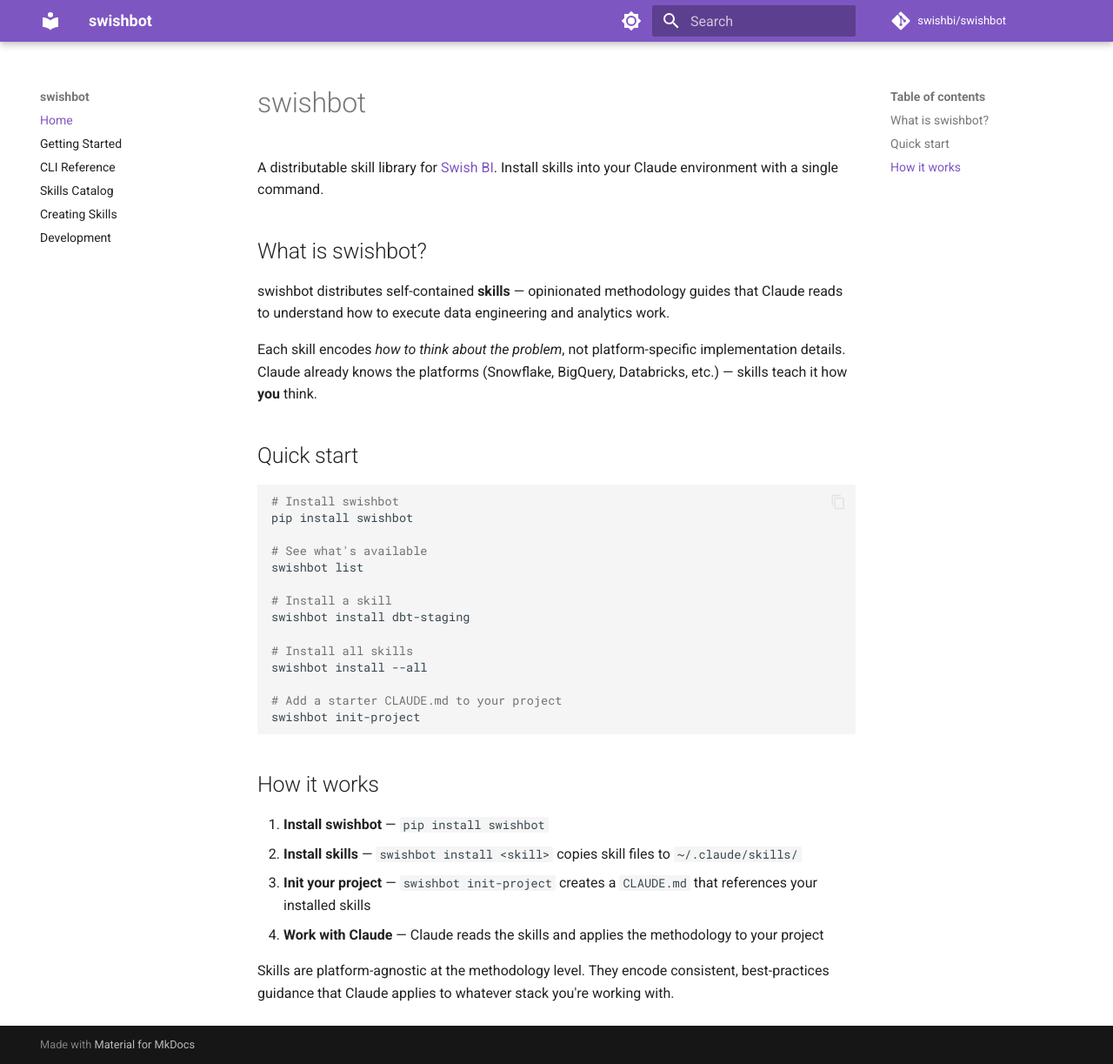
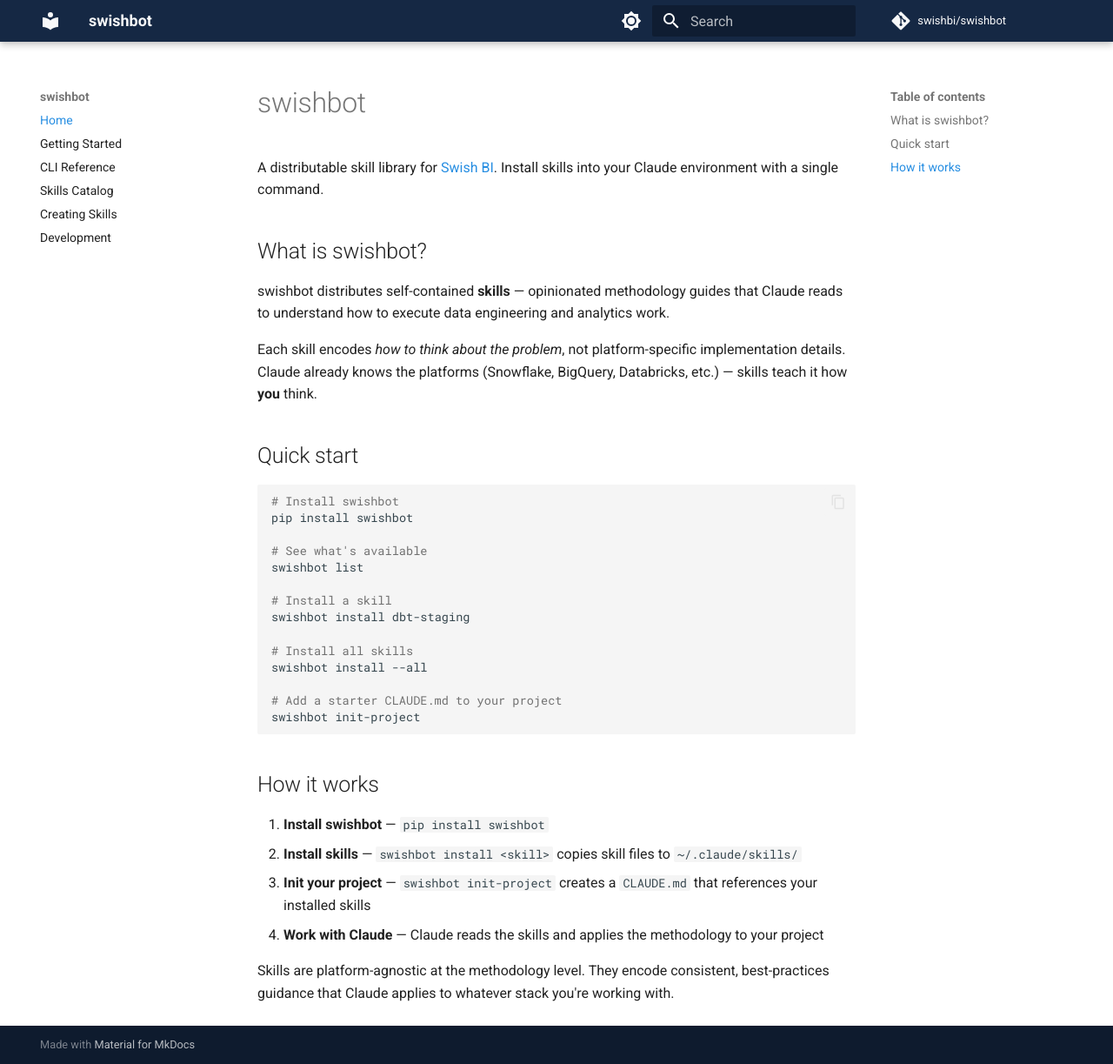
Before and after one commit to swishbi/swishbot, an MkDocs documentation site: the page built from docs/index.md, in a window 1280 px wide and 1223 px high. Shown: the whole window at 87% size. Built offline with MkDocs 1.6.1 and Material for MkDocs 9.7.7, drawn with Linux system fonts in a browser that asks for light colours; comment, search, counter and statistics services are not loaded.

Commit message:
Apply Swish BI brand colors to docs site (#2)
Co-authored-by: Claude Opus 4.6 <noreply@anthropic.com>

```diff
--- /dev/null
+++ b/docs/stylesheets/extra.css
@@ -0,0 +1,45 @@
+:root,
+[data-md-color-scheme="default"] {
+  --md-primary-fg-color: #152844;
+  --md-primary-fg-color--light: #1e3a5f;
+  --md-primary-fg-color--dark: #0e1c30;
+  --md-accent-fg-color: #278EE2;
+  --md-accent-fg-color--transparent: rgba(39, 142, 226, 0.1);
+  --md-typeset-a-color: #278EE2;
+}
+
+[data-md-color-scheme="slate"] {
+  --md-primary-fg-color: #152844;
+  --md-primary-fg-color--light: #1e3a5f;
+  --md-primary-fg-color--dark: #0e1c30;
+  --md-accent-fg-color: #278EE2;
+  --md-accent-fg-color--transparent: rgba(39, 142, 226, 0.1);
+  --md-typeset-a-color: #278EE2;
+}
+
+/* Header text uses the off-white */
+.md-header {
+  background-color: #152844;
+  color: #F7F8F9;
+}
+
+/* Nav tabs */
+.md-tabs {
+  background-color: #152844;
+}
+
+/* Hero / header link colors */
+.md-header a {
+  color: #F7F8F9;
+}
+
+/* Code block accent */
+.highlight .hll {
+  background-color: rgba(39, 142, 226, 0.1);
+}
+
+/* Footer */
+.md-footer {
+  background-color: #152844;
+  color: #F7F8F9;
+}
--- a/mkdocs.yml
+++ b/mkdocs.yml
@@ -8,14 +8,14 @@ theme:
   name: material
   palette:
     - scheme: default
-      primary: deep purple
-      accent: amber
+      primary: custom
+      accent: custom
       toggle:
         icon: material/brightness-7
         name: Switch to dark mode
     - scheme: slate
-      primary: deep purple
-      accent: amber
+      primary: custom
+      accent: custom
       toggle:
         icon: material/brightness-4
         name: Switch to light mode
@@ -24,6 +24,9 @@ theme:
     - navigation.sections
     - navigation.expand
     - navigation.top
+
+extra_css:
+  - stylesheets/extra.css
 
 nav:
   - Home: index.md
```
